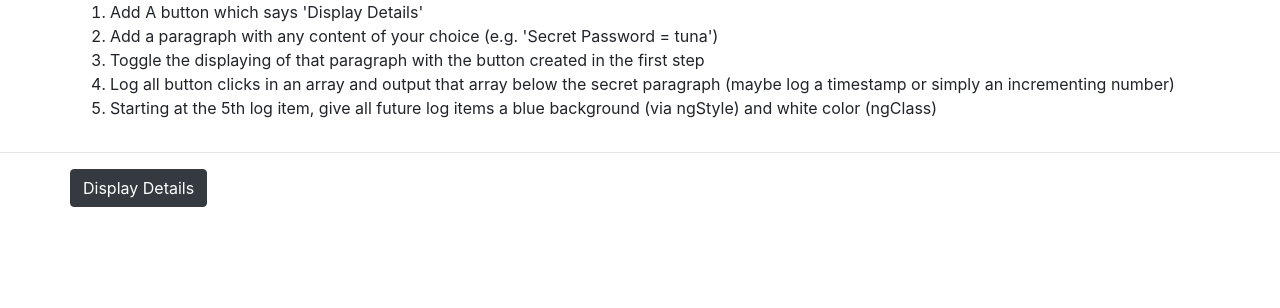
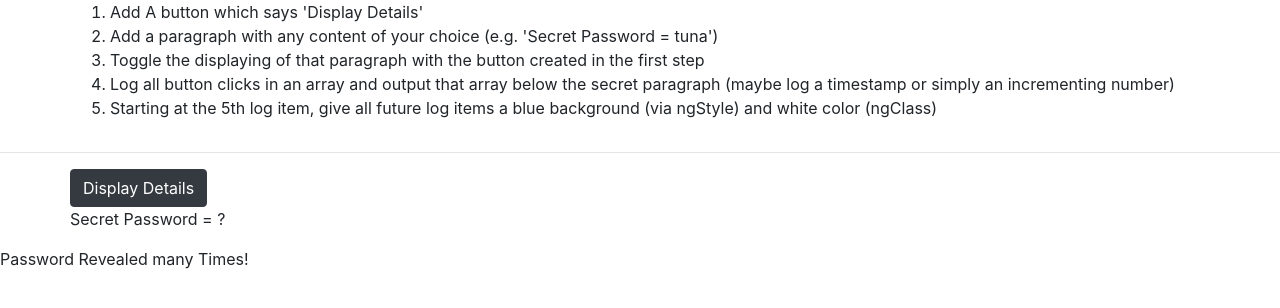
Before and after one commit to CalebChristensen/Section-2-Assignment-3, an Angular app: page / in a window 1280 px wide. Shown: the top 308 px of the page. Built offline with nearby package versions, Linux system fonts and the light colour scheme.

Commit message:
step 3 completed

```diff
--- a/src/app/app.component.html
+++ b/src/app/app.component.html
@@ -17,7 +17,11 @@
 <div class="container">
   <div class="row">
     <div class="col-xs-12">
-      <button class="btn btn-dark">Display Details</button>
+      <button
+      class="btn btn-dark"
+      (click)=onDisplay()>Display Details</button>
+      <p *ngIf=passwordDetails>{{ passwordDetails}}</p>
     </div>
   </div>
 </div>
+<app-clicks *ngFor="let passwords of password"></app-clicks>
--- a/src/app/app.component.ts
+++ b/src/app/app.component.ts
@@ -1,10 +1,23 @@
-import { Component } from '@angular/core';
+import { Component, OnInit } from '@angular/core';
 
 @Component({
   selector: 'app-root',
   templateUrl: './app.component.html',
   styleUrls: ['./app.component.css']
 })
-export class AppComponent {
+export class AppComponent implements OnInit {
   title = 'Directives';
+  passwordDetails = 'Secret Password = ?'
+  passwordRevealed = false;
+  password = ["The Patriots"];
+
+
+  ngOnInit() {
+  }
+
+  onDisplay() {
+    this.passwordRevealed = true;
+    this.password.push(this.passwordDetails)
+    this.passwordDetails = 'Secret Password = La Li Le Lu Lo';
+  }
 }
--- a/src/app/app.module.ts
+++ b/src/app/app.module.ts
@@ -2,10 +2,12 @@ import { BrowserModule } from '@angular/platform-browser';
 import { NgModule } from '@angular/core';
 
 import { AppComponent } from './app.component';
+import { ClicksComponent } from './clicks/clicks.component';
 
 @NgModule({
   declarations: [
-    AppComponent
+    AppComponent,
+    ClicksComponent
   ],
   imports: [
     BrowserModule
--- /dev/null
+++ b/src/app/clicks/clicks.component.html
@@ -0,0 +1,3 @@
+<p>
+  Password Revealed {{clickId}} Times!
+</p>
--- /dev/null
+++ b/src/app/clicks/clicks.component.ts
@@ -0,0 +1,20 @@
+import { Component, OnInit } from '@angular/core';
+import { isNumber } from 'util';
+
+@Component({
+  selector: 'app-clicks',
+  templateUrl: './clicks.component.html',
+  styleUrls: ['./clicks.component.css']
+})
+export class ClicksComponent implements OnInit {
+  clickId= "many";
+
+  constructor() { }
+
+  ngOnInit() {
+  }
+  // getColor() {
+  //   return this.clickId >= 5 ? 'blue'
+  // }
+
+}
```
Also changed, not shown: src/app/clicks/clicks.component.css (added), 1 other file (tests, documents, lock files or other folders).
